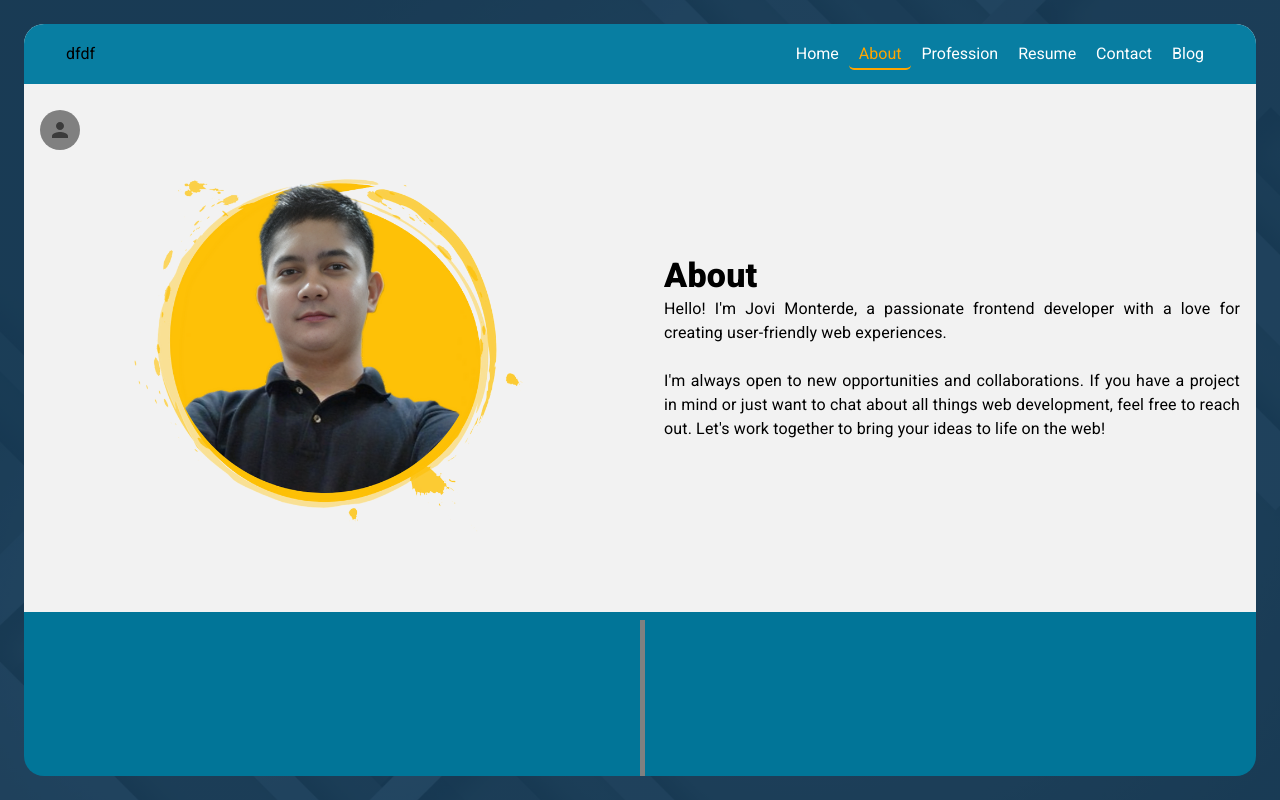
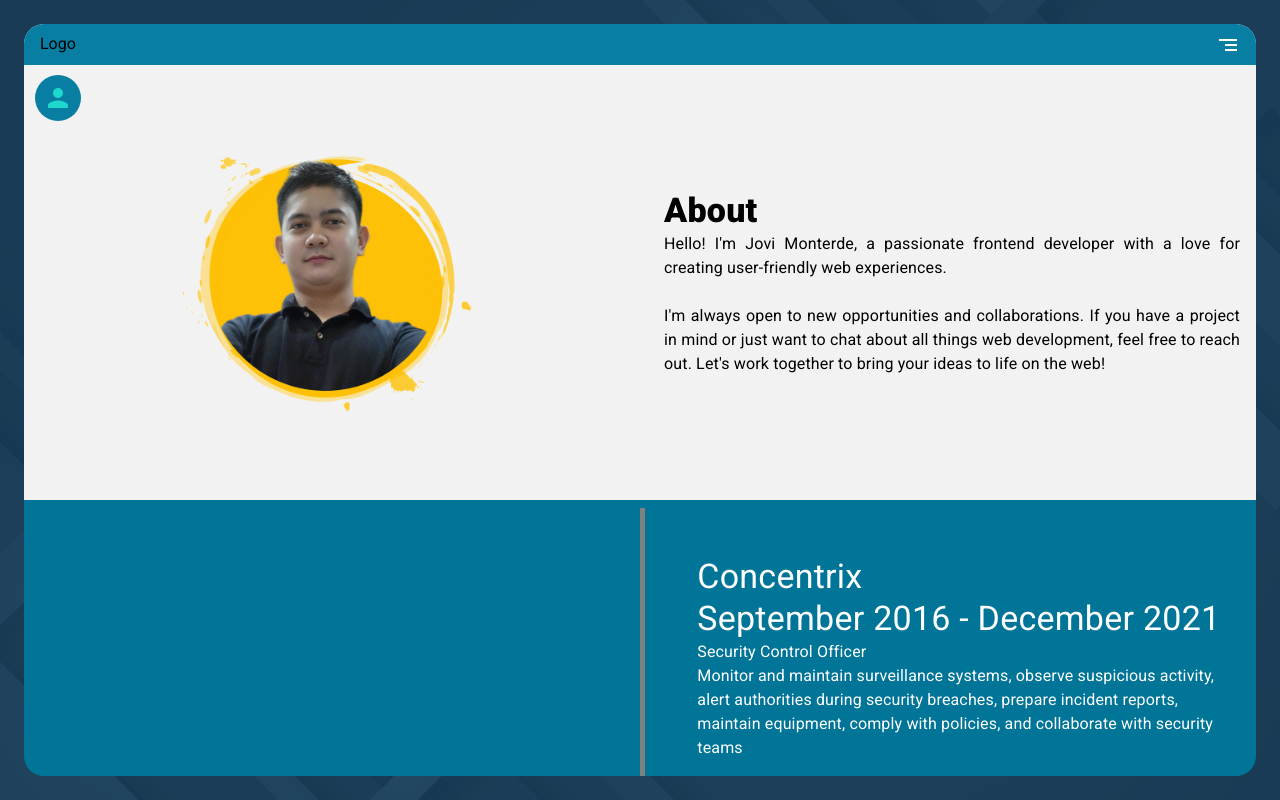
Before and after one commit to JovinoBironMonterde/portfolio-v2, a Next.js app: page /pages/about in a window 1280 px wide. Built offline with nearby package versions, Linux system fonts and the light colour scheme.

Commit message:
New upadtes2.5

```diff
--- /dev/null
+++ b/app/components/AppbarMobile.jsx
@@ -0,0 +1,96 @@
+"use client";
+import React from 'react';
+import { usePathname } from 'next/navigation';
+import Link from 'next/link';
+import Box from '@mui/material/Box';
+import Drawer from '@mui/material/Drawer';
+import Button from '@mui/material/Button';
+import List from '@mui/material/List';
+import Divider from '@mui/material/Divider';
+import ListItem from '@mui/material/ListItem';
+import ListItemButton from '@mui/material/ListItemButton';
+import ListItemIcon from '@mui/material/ListItemIcon';
+import ListItemText from '@mui/material/ListItemText';
+import InboxIcon from '@mui/icons-material/MoveToInbox';
+import MailIcon from '@mui/icons-material/Mail';
+import SegmentIcon from '@mui/icons-material/Segment';
+
+// Active style for selected link
+const activeStyle = {
+  borderBottom: '2px solid orange', // Corrected from 'BorderBottom'
+  color: 'orange',
+  padding: '5px 10px',
+  borderRadius: '5px',
+  textDecoration: 'none',
+};
+
+// Default style for non-selected links
+const defaultStyle = {
+  borderBottom: '2px solid transparent', // Corrected capitalization
+  padding: '5px 10px',
+  textDecoration: 'none',
+  color: 'black',
+};
+
+function AppbarMobile() {
+  const pathname = usePathname(); // Get the current path
+  const [topOpen, setTopOpen] = React.useState(false);
+
+  const toggleDrawer = (open) => (event) => {
+    if (event.type === 'keydown' && (event.key === 'Tab' || event.key === 'Shift')) {
+      return;
+    }
+    setTopOpen(open);
+  };
+
+  // Links array for navigation
+  const links = [
+    { name: 'Home', href: '../pages/home' },
+    { name: 'About', href: '../pages/about' },
+    { name: 'Profession', href: '../pages/profession' },
+    { name: 'Resume', href: '../pages/resume' },
+    { name: 'Contact', href: '../pages/contact' },
+    { name: 'Blog', href: '../pages/blog' }
+  ];
+
+  // List for Drawer component
+  const list = () => (
+    <Box
+      sx={{ width: 'auto', bgcolor: '#f4f4f4', py:4 }}
+      role="presentation"
+      onClick={toggleDrawer(false)}
+      onKeyDown={toggleDrawer(false)}
+    >
+      <List>
+        {links.map((link, index) => (
+          <ListItem key={link.name} disablePadding sx={{display:'flex',textAlign: 'center', justifyContent:'center'}}>
+            <Link
+              href={link.href}
+              style={pathname === link.href ? activeStyle : defaultStyle}
+            >
+              {link.name}
+            </Link>
+          </ListItem>
+        ))}
+      </List>
+      <Divider />
+
+    </Box>
+  );
+
+  return (
+    <div>
+      <Box onClick={toggleDrawer(true)} sx={{color: '#fff'}}><SegmentIcon/></Box>
+      <Drawer
+        anchor="top"
+        open={topOpen}
+        onClose={toggleDrawer(false)}
+        sx={{ zIndex: 999999, bgcolor: 'transparent',py:5 }}
+      >
+        {list()}
+      </Drawer>
+    </div>
+  );
+}
+
+export default AppbarMobile;
--- a/app/components/MiniDrawer.jsx
+++ b/app/components/MiniDrawer.jsx
@@ -28,18 +28,17 @@
 
   return (
     <div>
-      <Box
-      sx={{
+      <Box sx={{
         position: 'fixed',
-        top: '110px',
-        left: '40px',
         zIndex:99999,
-        bgcolor: 'gray',
+        bgcolor: '#087ea2',
         borderRadius: '50%',
-        p:0
+        p:0,
+        top:{xl: '75px', md:'75px', xs:'54px'},
+        left:{xl: '35px', md:'35px', xs:'14px'}
         }}>
         <IconButton onClick={handleToggleDrawer(true)}  aria-label="Example">
-            <PersonIcon />
+            <PersonIcon sx={{color: "#1ed7cd", fontSize:30}} />
         </IconButton>
         </Box>
       <Drawer anchor="left" open={open} onClose={handleToggleDrawer(false)} sx={{zIndex:999999, pr:4}}>
@@ -64,17 +63,16 @@
       <IconButton onClick={handleToggleDrawer(false)}  aria-label="Example">
         close
       </IconButton>
-        <Stack spacing={1} sx={{ alignItems: 'center', p:3, bgcolor: '#087ea2', }}>
-         <Stack direction="row" spacing={2} sx={{ display: 'flex', justifyContent: 'center'}}>
+      <Stack spacing={1} sx={{ alignItems: 'center', p:3, bgcolor: '#087ea2', }}>
+        <Stack direction="row" spacing={2} sx={{ display: 'flex', justifyContent: 'center'}}>
           <Avatar
               alt="Remy Sharp"
               src="/img/image12.png"  // If you move the image to the public/img folder
               sx={{ width: 256, height: 256, bgcolor: '#f4f4f4' }}
             />
-          </Stack>
-          <Chip label="primary" fontSize="30px" color="primary" />
-          </Stack>
-
+        </Stack>
+        <Chip label="primary" fontSize="30px" color="primary" />
+      </Stack>
     </div>
     </Box>
       </Drawer>
--- a/app/layout.js
+++ b/app/layout.js
@@ -11,6 +11,7 @@
 import { useEffect, useState } from "react";
 import { usePathname } from 'next/navigation';
 import CircularProgress from '@mui/material/CircularProgress';
+import AppbarMobile from "./components/AppbarMobile";
 
 const inter = Inter({ subsets: ["latin"] });
 const roboto = Roboto({ subsets: ["latin"], weight: ["400", "700", "900"] });
@@ -43,7 +44,7 @@
             bgcolor: '#2a517a85',
             display: 'flex',
             alignItems: 'center',
-            p: 3,
+            p:{xl:3, md:3, xs:.8},
           }}
         >
           <Box
@@ -75,8 +76,20 @@
             }}
           >
             <RevealAnimation />
-            <Box sx={{ position: "sticky", top: 0, bgcolor: '#087ea2', zIndex: 9999 }}>
-              <AppBar />
+            <Box sx={{ position: "sticky", top: 0, bgcolor: '#087ea2', zIndex: 9999, py:1, px:2 }}>
+              <Box sx={{display: 'flex', alignItems: 'center', justifyContent: 'space-between'}}>
+                <Box>
+                  Logo
+                </Box>
+                <Box>
+                  <Box sx={{display:{xl:'block', md:'none', xs: 'none'}}}>
+                    <AppBar />
+                  </Box>
+                  <Box sx={{display:{xl:'none', md:'block', xs: 'block'}}}>
+                    <AppbarMobile/>
+                  </Box>
+                </Box>
+              </Box>
             </Box>
             <Box sx={{ p: 0 }}>
               {loading ? (
--- a/app/pages/about/component/Skills.jsx
+++ b/app/pages/about/component/Skills.jsx
@@ -17,14 +17,13 @@
   background: 'green',
   borderRadius: '25px',
   transition: 'width 1s ease-in-out',
+  right: {md: 0, xs:'unset', xl: '0'},
+  left: {md: 'unset', xs:0, xl: 'unset'},
 };
 
 const TitleStyles = {
   width: '100%',
-  textAlign: {
-    md: 'left',
-    xl: 'right',
-  },
+  textAlign: { xs: 'left', md:'right', xl: 'right'}
 };
 
 const Item = styled(Paper)(({ theme }) => ({
--- a/app/pages/about/page.jsx
+++ b/app/pages/about/page.jsx
@@ -32,7 +32,13 @@
           <Grid container spacing={2} sx={{ display: 'flex', alignItems: 'center' }}>
             <Grid item xs={12} md={6} xl={6}>
               <Box sx={{ display: 'flex', justifyContent: 'center' }}>
+                <Box sx={{display:{xl:'block', xs: 'none'}}}>
                 <Image src="/img/image15.png" width={400} height={400} alt="Description of image" />
+                </Box>
+                <Box sx={{display:{xl:'none', xs: 'block'}}}>
+                <Image src="/img/image15.png" width={300} height={300} alt="Description of image" />
+                </Box>
+
               </Box>
             </Grid>
             <Grid item xs={12} md={6} xl={6}>
```
Also changed, not shown: app/components/AppBar.jsx (line endings or trailing spaces). Lines whose indentation alone changed are shown as unchanged.
